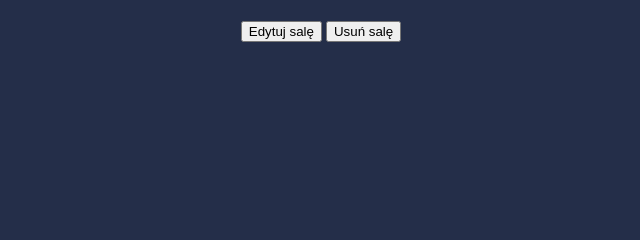
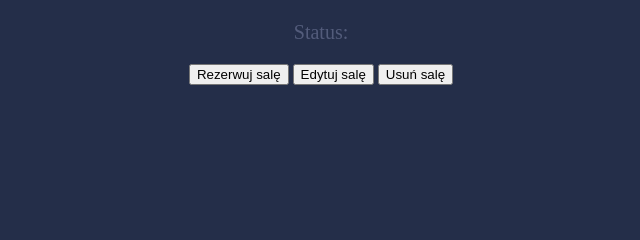
Before and after one commit to DorotaStaszczuk/Rezerwacja_sali_konferencyjnej, a Django app: template s_konf/s_konf_app/templates/s_konf_app/room_detail.html in a window 1280 px wide. Shown: the part 233-473 px from the top of the page, without its empty margins (319-959 px from the left). Run offline with Django 3.2, Linux system fonts and the light colour scheme; the template is opened without the code that fills it, so the values that code supplies are empty.

Commit message:
status added to the main site and room page

```diff
--- a/s_konf/s_konf_app/templates/conf_template.html
+++ b/s_konf/s_konf_app/templates/conf_template.html
@@ -8,6 +8,7 @@
             <p>{{room.pk}}. Sala: <a id="room" href="{% url 'room' pk=room.pk %}">{{ room.name }}</a></p>
             <p>Pojemność: {{room.capacity}} osób</p>
             <p>Rzutnik: {{room.projector}}</p>
+            <p>Status: </p>
             </div>
                 <a href=""><input type="button" value="Rezerwuj salę" /></a>
                 <a href="{% url 'modify-room' pk=room.pk %}"><input type="button" value="Modyfikuj salę" /></a>
@@ -18,5 +19,5 @@
         {% endfor %}
 
         <a href="{% url 'new-room' %}"><input type="button" value="Dodaj nową salę" /></a>
-    </div>
+        </div>
 {% endblock %}}
--- a/s_konf/s_konf_app/templates/s_konf_app/room_detail.html
+++ b/s_konf/s_konf_app/templates/s_konf_app/room_detail.html
@@ -6,7 +6,9 @@
     <p>Nazwa: {{ object.name }}</p>
     <p>Pojemność: {{ object.capacity }}</p>
     <p>Rzutnik: {{ object.projector }}</p>
+    <p>Status: </p>
 </div>
+    <a href=""><input type="button" value="Rezerwuj salę" /></a>
     <a href="{% url 'modify-room' pk=object.pk %}"><input type="button" value="Edytuj salę" /></a>
     <a href="{% url 'delete-room' pk=object.pk %}"><input type="button" value="Usuń salę" /></a>
 
```
